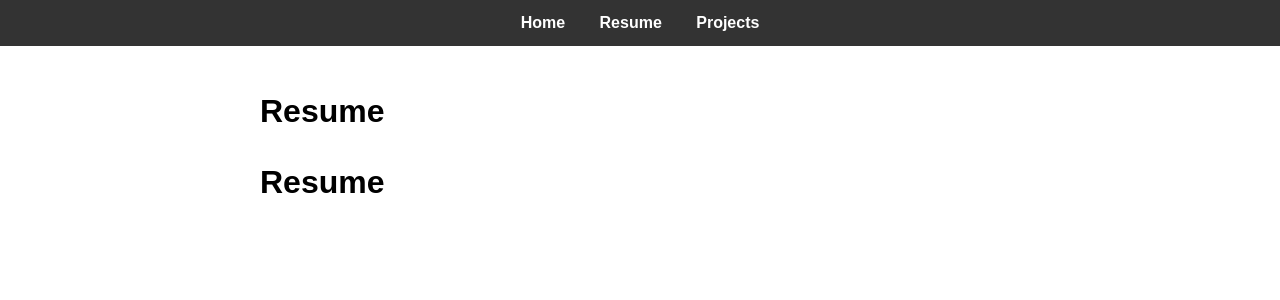
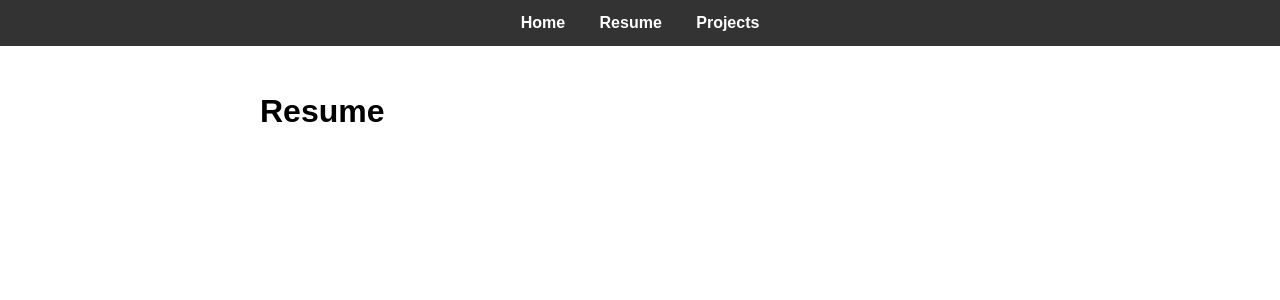
Before and after one commit to amparaj/amparaj.github.io, a Jekyll site: the page built from resume.md, in a window 1280 px wide. Shown: the top 300 px of the page. Built offline with Jekyll 4.4.1, drawn with Linux system fonts in a browser that asks for light colours; our own code applies the rules of GitHub Pages for plain Markdown files.

Commit message:
another visual tweak

```diff
--- a/_layouts/default.html
+++ b/_layouts/default.html
@@ -16,7 +16,6 @@
 
     <!-- Main Content -->
     <main>
-      <h1>{{ page.title }}</h1>
       {{ content }}
     </main>
 
--- a/assets/css/style.css
+++ b/assets/css/style.css
@@ -35,6 +35,7 @@
   max-width: 800px;
   margin: 20px auto; /* Adds space between navigation and content */
   padding: 20px;
+  list-style-type: none; /* Removes bullets */
 }
 
 h1 {
```
